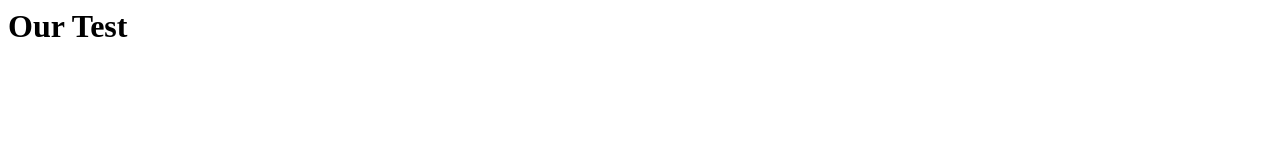
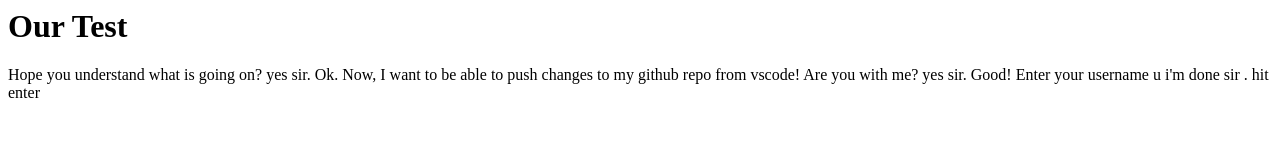
Before and after one commit to ebuberoderick/testvscode, a plain HTML site: page index.html in a window 1280 px wide. Drawn offline with Linux system fonts and the light colour scheme.

Commit message:
Edited the Index File (Our Message)

```diff
--- a/index.html
+++ b/index.html
@@ -5,5 +5,25 @@
 Our Test
 </h1>
 
+<p>
+    Hope you understand what is going on?
+
+    yes sir.
+
+    Ok.
+
+    Now, I want to be able to push changes to my github repo from vscode!
+    Are you with me?
+
+    yes sir.
+
+    Good!
+
+    Enter your username u
+
+    i'm done sir .
+    hit enter
+</p>
+
 </body>
 </html>
```
